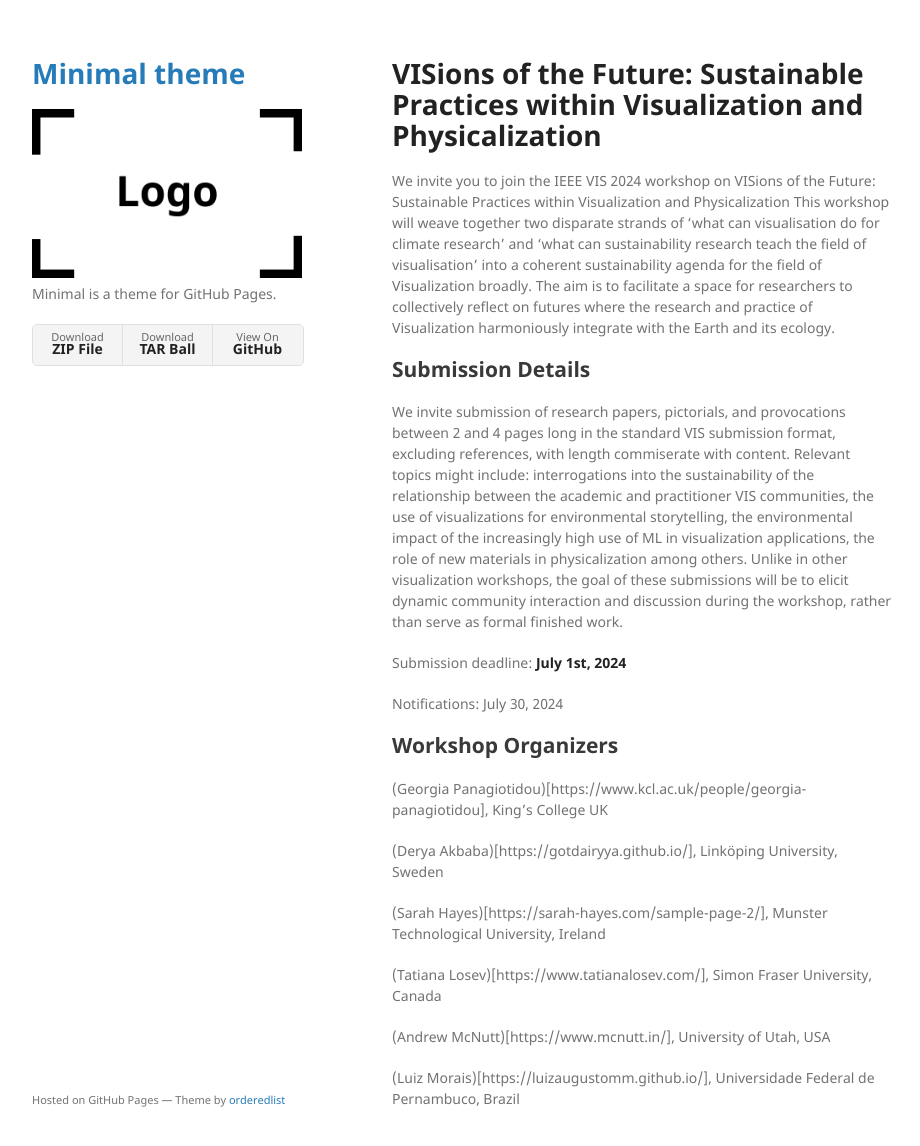
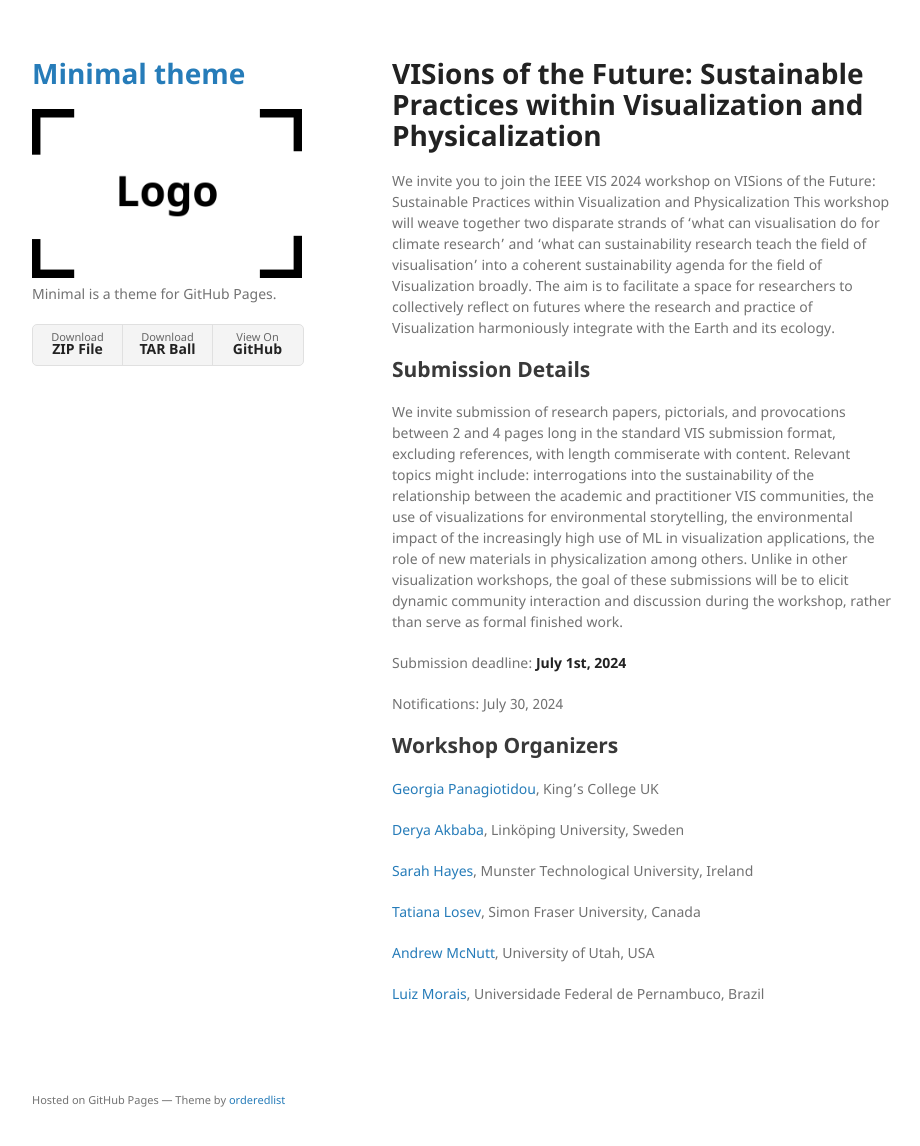
Before and after one commit to visionsofthefuture/visionsofthefuture.github.io, a Jekyll site: the page built from index.md, in a window 1280 px wide and 1179 px high. Shown: the top 1146 px of the window, without its empty margins (178-1098 px from the left). Built offline with Jekyll 4.4.1, drawn with Linux system fonts in a browser that asks for light colours.

Commit message:
fixed links

```diff
--- a/index.md
+++ b/index.md
@@ -18,14 +18,14 @@ Notifications: July 30, 2024
 
 ## Workshop Organizers
 
-(Georgia Panagiotidou)[https://www.kcl.ac.uk/people/georgia-panagiotidou], King's College UK
+[Georgia Panagiotidou](https://www.kcl.ac.uk/people/georgia-panagiotidou), King's College UK
 
-(Derya Akbaba)[https://gotdairyya.github.io/], Linköping University, Sweden
+[Derya Akbaba](https://gotdairyya.github.io/), Linköping University, Sweden
 
-(Sarah Hayes)[https://sarah-hayes.com/sample-page-2/], Munster Technological University, Ireland
+[Sarah Hayes](https://sarah-hayes.com/sample-page-2/), Munster Technological University, Ireland
 
-(Tatiana Losev)[https://www.tatianalosev.com/], Simon Fraser University, Canada
+[Tatiana Losev](https://www.tatianalosev.com/), Simon Fraser University, Canada
 
-(Andrew McNutt)[https://www.mcnutt.in/], University of Utah, USA
+[Andrew McNutt](https://www.mcnutt.in/), University of Utah, USA
 
-(Luiz Morais)[https://luizaugustomm.github.io/], Universidade Federal de Pernambuco, Brazil
+[Luiz Morais](https://luizaugustomm.github.io/), Universidade Federal de Pernambuco, Brazil
```
